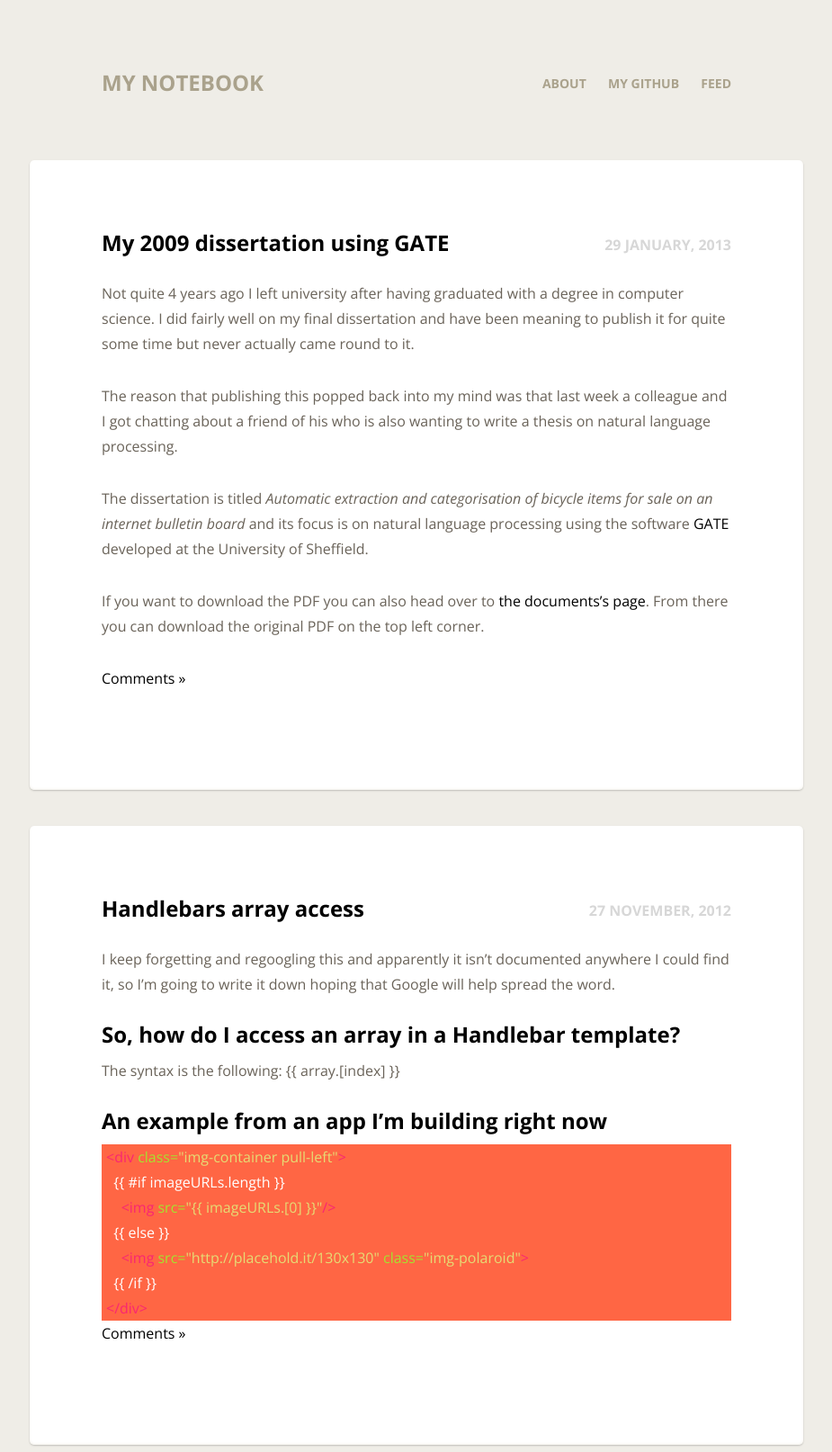
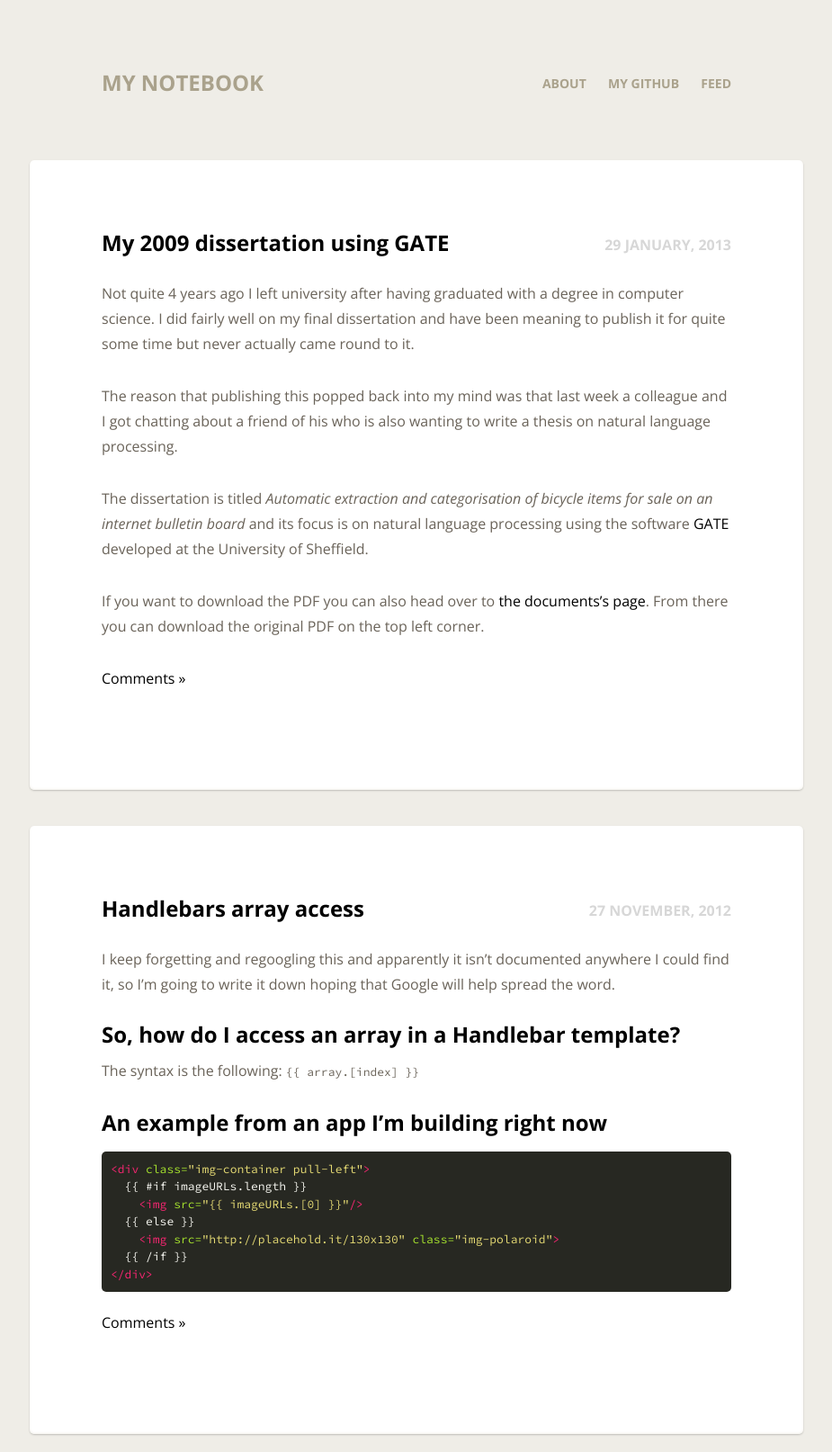
Before and after one commit to leonardehrenfried/blog, a Jekyll site: the page built from index.html, in a window 1280 px wide. Shown: the top 1614 px of the page at 90% size, without its empty margins (177-1102 px from the left). Built offline with Jekyll 4.4.1, drawn with Linux system fonts in a browser that asks for light colours; nearby versions of some CDN libraries; Markdown is read by kramdown in place of the engine named in the settings; grey boxes are pictures that could not be loaded.

Commit message:
Style code blocks

```diff
--- a/_layouts/layout.html
+++ b/_layouts/layout.html
@@ -8,7 +8,7 @@
     <title>{{ page.title }}</title>
     <link rel="stylesheet" type="text/css" href="{{site.baseurl}}stylesheets/style.css" />
     <link rel="stylesheet" type="text/css" href="{{site.baseurl}}stylesheets/syntax.css" />
-    <link href='http://fonts.googleapis.com/css?family=Open+Sans:400italic,700italic,400,700,800' rel='stylesheet' type='text/css'>
+    <link href='http://fonts.googleapis.com/css?family=Open+Sans:400italic,700italic,400,700,800|Source+Code+Pro' rel='stylesheet' type='text/css'>
     <link rel="alternate" href="http://feeds.feedburner.com/lenni/OcxW?format=xml" type="application/rss+xml" />
     <script src="http://ajax.googleapis.com/ajax/libs/jquery/1.8.1/jquery.min.js" type="text/javascript"></script>
     <!--[if lt IE 9]>
--- a/index.html
+++ b/index.html
@@ -9,7 +9,7 @@ title: Leonard Ehrenfried's notebook
       <span class="post_date">{{ post.date | date: "%d %B, %Y" }}</span>
       {{ post.content }}
       <p>
-        <a id="more" href=".{{ post.url }}#disqus">Comments &raquo;</a>
+        <a id="more" href=".{{ post.url }}#disqus_thread">Comments &raquo;</a>
       </p>
     </div>
     <br class="clear">
--- a/stylesheets/style.css
+++ b/stylesheets/style.css
@@ -252,7 +252,7 @@ em      { font-style: italic;}
 strong  { font-weight: bold;}
 .small  { font-size: 80%;}
 .center { text-align: center;}
-.highlight { background: #ff6644; padding: 0 5px; color:  #fff; }
+.highlight-red { background: #ff6644; padding: 0 5px; color:  #fff; }
 
 
 /* --------------------------------------------------------------
@@ -534,6 +534,21 @@ blockquote {
             box-sizing: border-box;     /* Opera/IE 8+ */
 }
 
+pre{
+  margin: 1.5em 0;
+  line-height: 1.5;
+  background: #272822;
+  color: #f8f8f2;
+  padding: 10px;
+  overflow: scroll;
+  border-radius: 5px;
+}
+
+code, pre {
+  white-space: pre;
+  font-family: 'Source Code Pro', 'andale mono', 'lucida console', monospace;
+  font-size: 13px;
+}
 
 /* --------------------------------------------------------------
 Metadata
```
